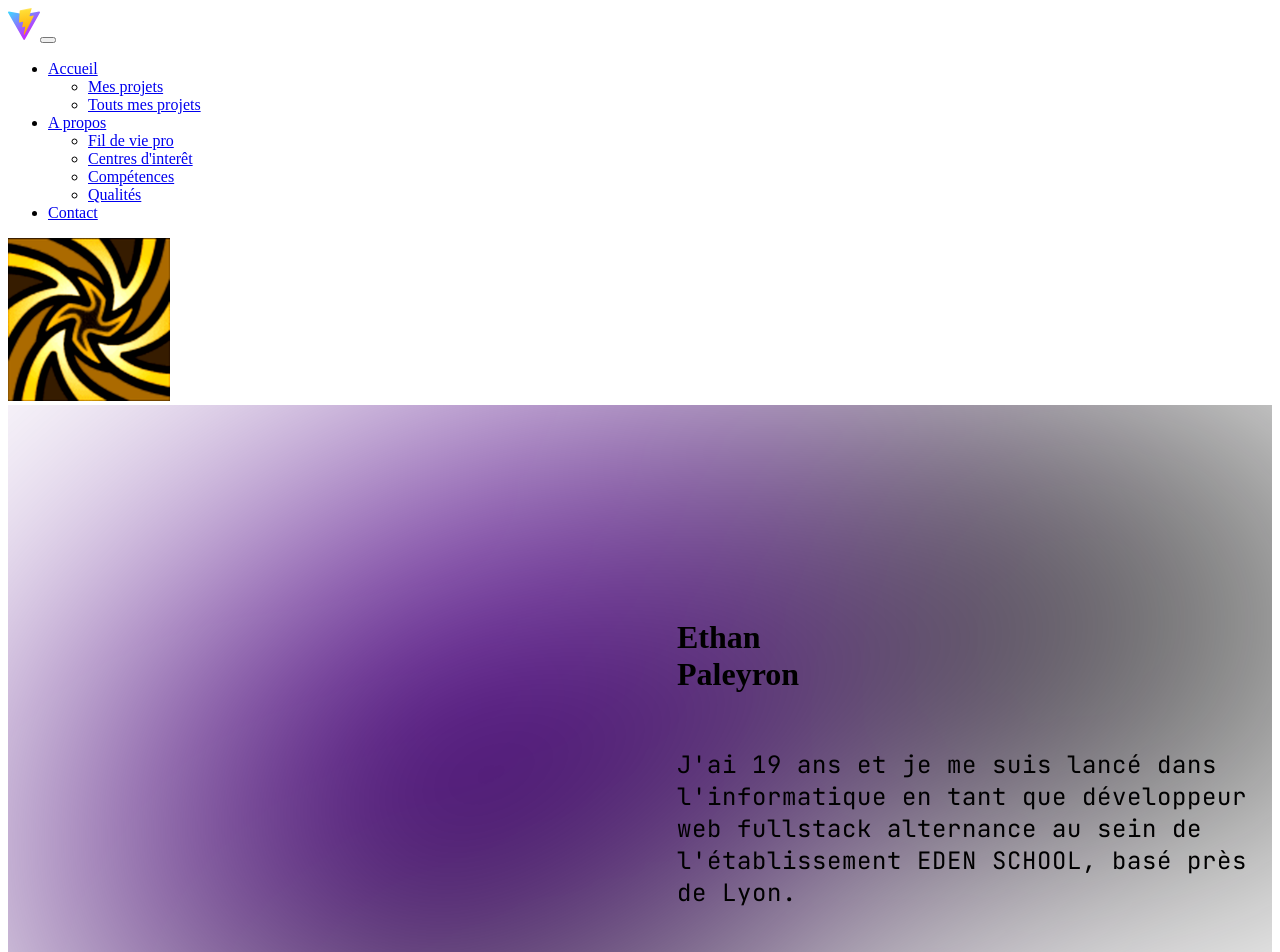
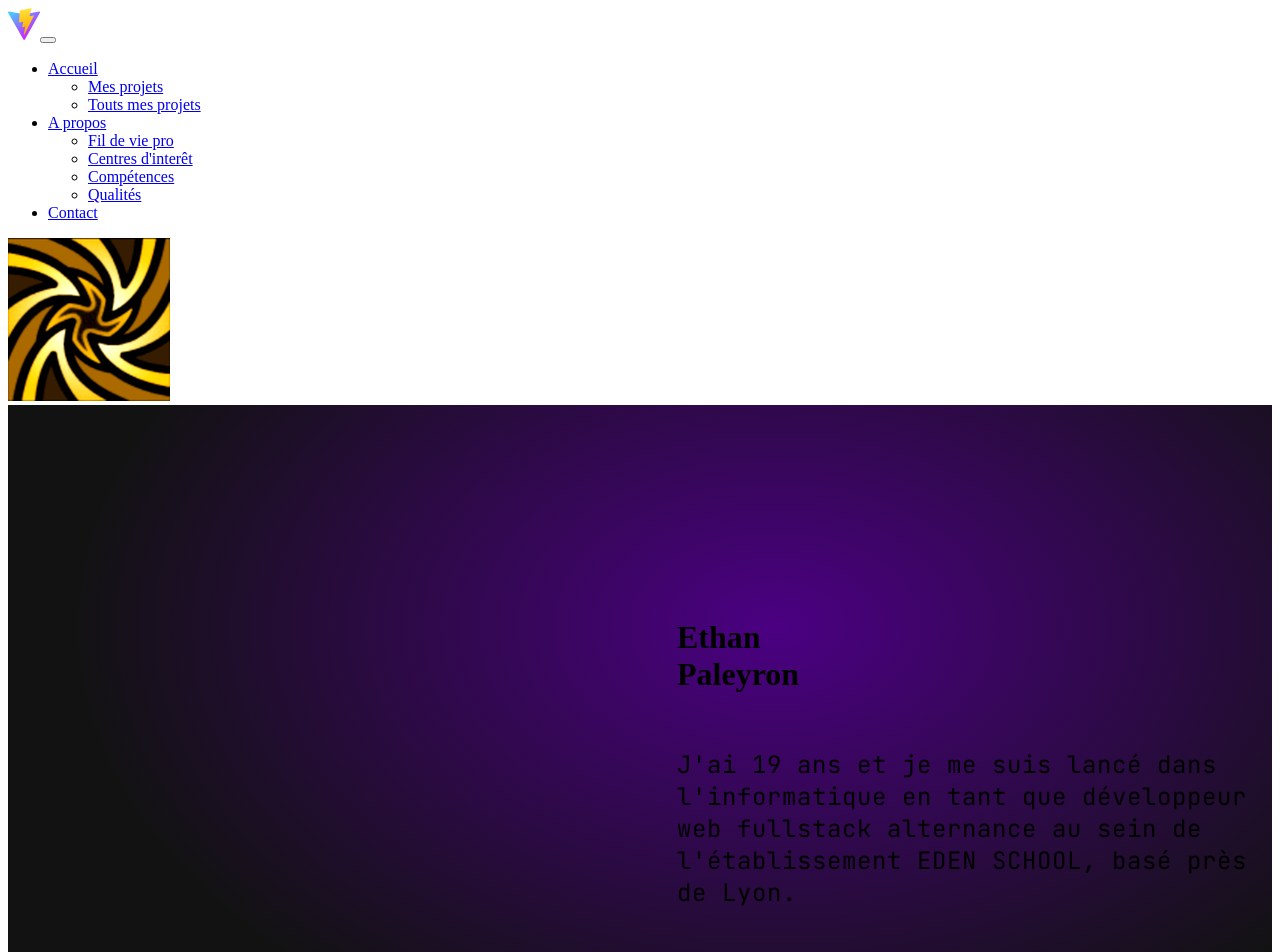
Before and after one commit to EthanPaleyron/portfolio, a React (Vite) app: page / in a window 1280 px wide. Shown: the top 952 px of the page. Built offline with nearby package versions, Linux system fonts and the light colour scheme; the HTML template or start-up script is replaced by a standard one.

Commit message:
fix : bg header

```diff
--- a/src/sass/homepage.scss
+++ b/src/sass/homepage.scss
@@ -1,23 +1,70 @@
 @use "./abstracts" as *;
 @use "./base/titles" as *;
 @use "./utilities/mixins/" as *;
+@use "sass:math";
 
 main.homepage {
   .header {
     height: 90dvh;
-    background: url("../../public/assets/bg-header.svg") no-repeat;
-    background-size: cover;
+    position: relative;
+    overflow: hidden;
+
     @include tablet {
       height: 56rem;
       padding-top: 10rem;
       padding-bottom: 6.5rem;
     }
+
     @include mobile {
       height: 50rem;
       padding-top: 8rem;
     }
 
+    &::before {
+      content: "";
+      position: absolute;
+      top: 50%;
+      left: 50%;
+      transform: translate(-50%, -50%);
+      width: 100%;
+      height: 90dvh;
+      animation: animate-bg 17s infinite ease-in-out;
+
+      @keyframes animate-bg {
+        @for $i from 0 through 100 {
+          #{$i}% {
+            $x-pos: 50% + math.sin(math.div($i * 3.6, 180) * math.$pi) * 20%;
+            $y-pos: 35% + math.cos(math.div($i * 3.6, 180) * math.$pi) * 5%;
+
+            background: radial-gradient(
+              ellipse at #{$x-pos} #{$y-pos},
+              $purple,
+              $black 65%
+            );
+          }
+        }
+      }
+
+      @include tablet {
+        height: 56rem;
+      }
+      @include mobile {
+        height: 50rem;
+      }
+    }
+
+    @keyframes backgroundAnimation {
+      0% {
+        background-position: 0% 0%;
+      }
+      100% {
+        background-position: 100% 100%;
+      }
+    }
+
     &__container {
+      z-index: 5;
+      position: relative;
       height: 100%;
       display: flex;
       justify-content: space-between;
```
Also changed, not shown: public/assets/bg-header.svg (deleted).
